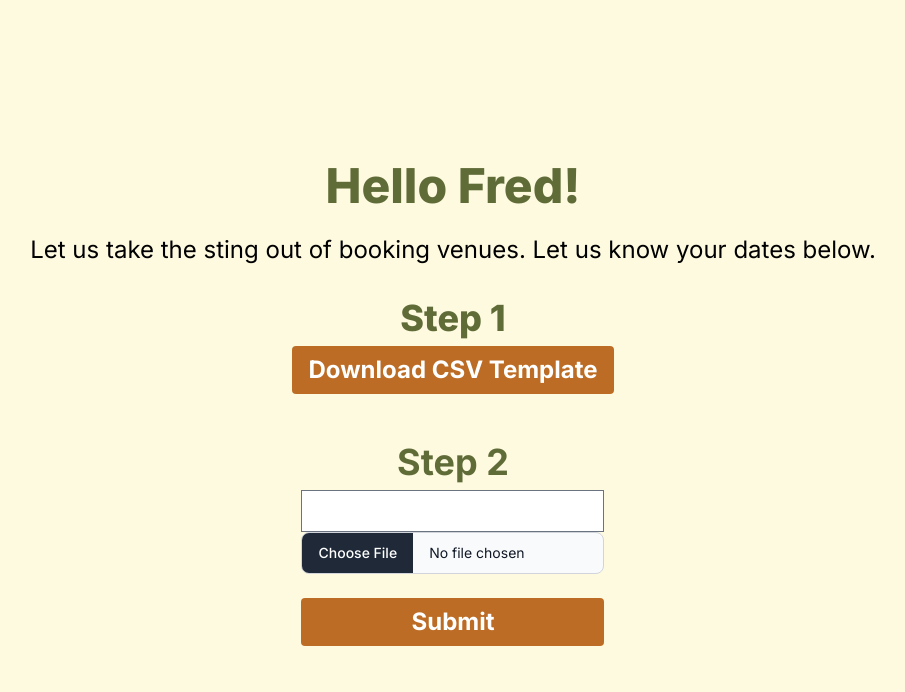
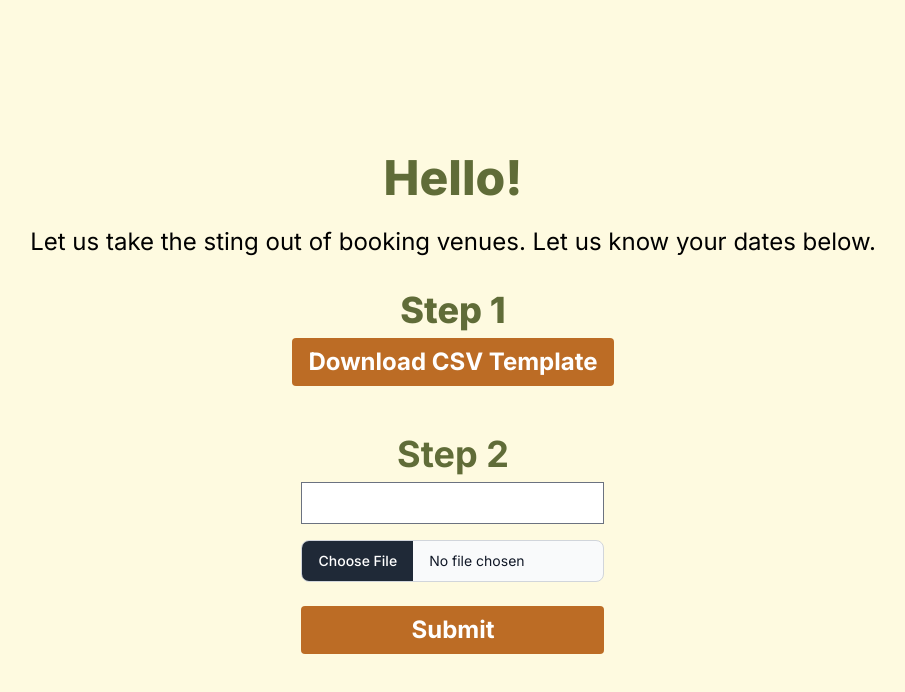
Before and after one commit to HotHack-2024-Team-5/client, a Next.js app: page / in a window 1280 px wide. Shown: the top 692 px of the page, without its empty margins (187-1092 px from the left). Built offline with nearby package versions, Linux system fonts and the light colour scheme.

Commit message:
update home page design
update home page design for client side

```diff
--- a/app/page.tsx
+++ b/app/page.tsx
@@ -47,7 +47,7 @@ export default function Home() {
     <main className="flex min-h-screen flex-col items-center justify-center">
       <div className="flex items-center">
         <h1 className="text-5xl text-center text-[#606C38] font-extrabold mt-6">
-          Hello Fred!
+          Hello!
         </h1>
       </div>
 
@@ -63,7 +63,7 @@ Download CSV Template</button>
 <h1 className="text-4xl text-[#606C38] font-bold mb-2">Step 2</h1>
 
 <form className="flex flex-col justify-center" onSubmit={onFormSubmit}>
-<input type="text" name="name" value={inputValue} onChange={(e) => setInputValue(e.target.value)}
+<input type="text" required name="name" value={inputValue} onChange={(e) => setInputValue(e.target.value)} className="mb-4"
 />
 <input name="file" className="block w-full text-sm text-gray-900 border border-gray-300 rounded-lg cursor-pointer bg-gray-50 dark:text-gray-400 focus:outline-none dark:bg-gray-700 dark:border-gray-600 dark:placeholder-gray-400" id="file_input" type="file"/>
 {submit? <p>File submitted successfully</p>:null }
```
